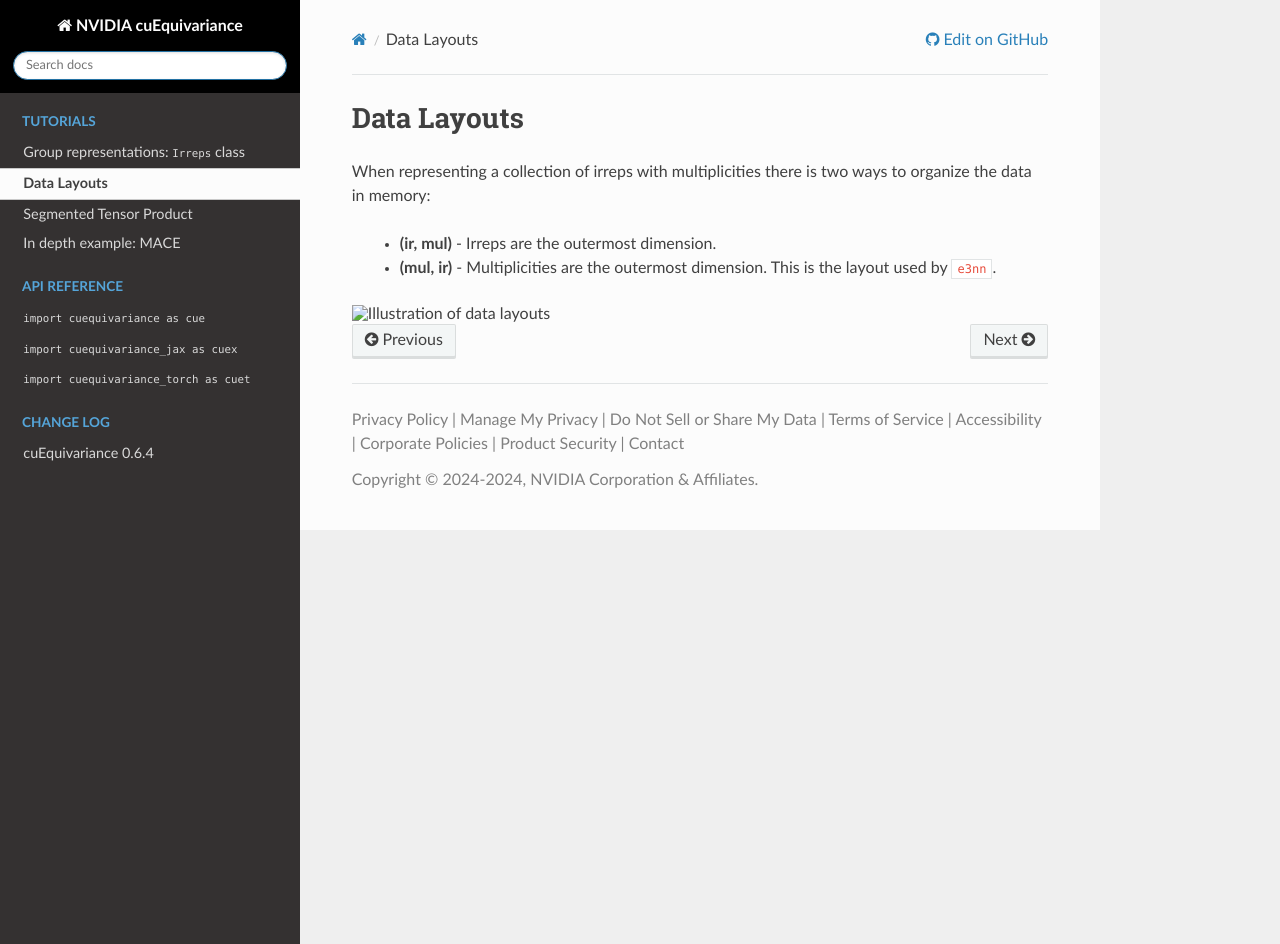
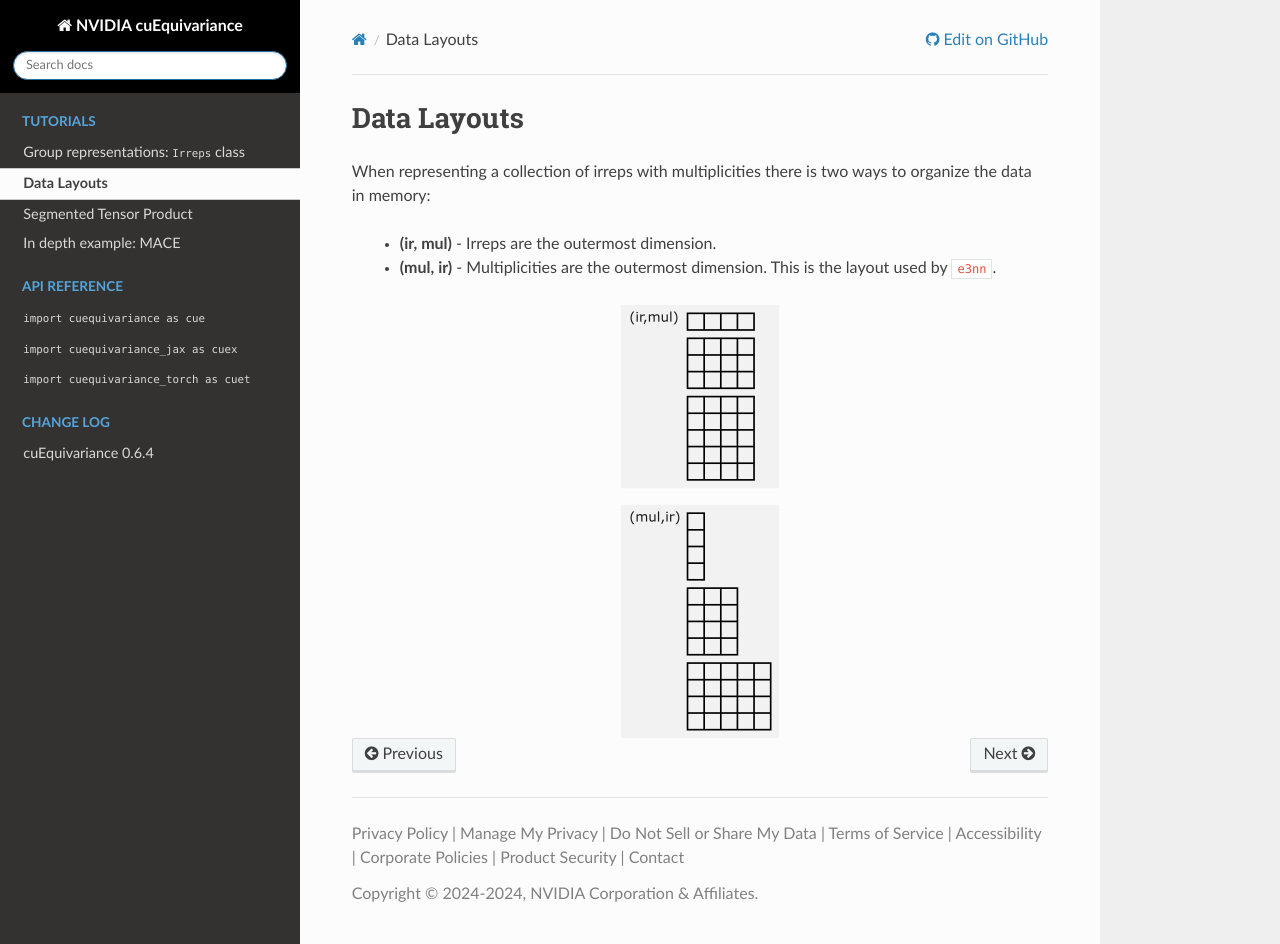
Before and after one commit to NVIDIA/cuEquivariance, a Sphinx documentation site: the page built from docs/tutorials/layout.rst, in a window 1280 px wide and 944 px high. Built offline with Sphinx 7.4.7 and the Read the Docs theme 3.1.0, drawn with Linux system fonts in a browser that asks for light colours.

Commit message:
abs path

```diff
--- a/docs/tutorials/layout.rst
+++ b/docs/tutorials/layout.rst
@@ -16,6 +16,6 @@ When representing a collection of irreps with multiplicities there is two ways t
    * **(ir, mul)** - Irreps are the outermost dimension.
    * **(mul, ir)** - Multiplicities are the outermost dimension. This is the layout used by ``e3nn``.
 
-.. image:: _static/layout.png
+.. image:: /_static/layout.png
    :alt: Illustration of data layouts
    :align: center
```
